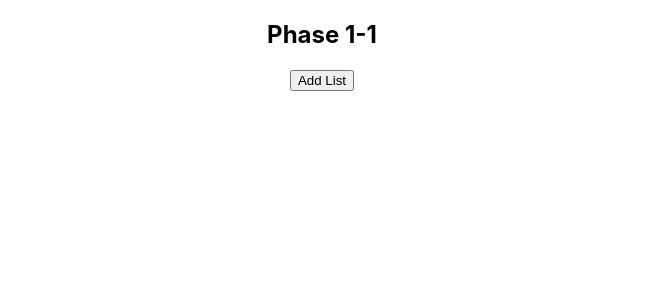
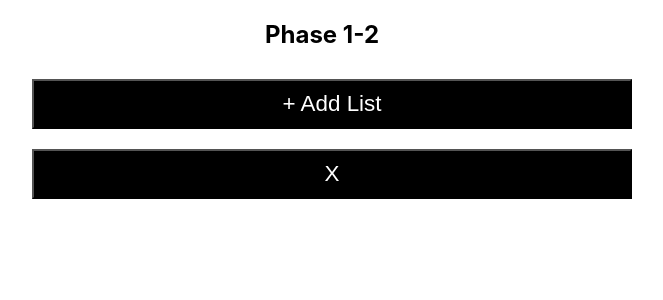
Before and after one commit to xinyu605/trello-like-app, a React (Create React App) app in the folder trello/: page / in a window 1280 px wide. Shown: the top 300 px of the page, without its empty margins (318-981 px from the left). Built offline with nearby package versions, Linux system fonts and the light colour scheme.

Commit message:
complete phase 1-2

```diff
--- a/trello/package.json
+++ b/trello/package.json
@@ -1,4 +1,5 @@
 {
+  "homepage": "http://xinyu605.github.io/trello-like-app/",
   "name": "trello",
   "version": "0.1.0",
   "private": true,
@@ -8,6 +9,7 @@
     "@testing-library/user-event": "^12.2.2",
     "husky": "^4.3.0",
     "lint-staged": "^10.5.1",
+    "nanoid": "^3.1.17",
     "prettier": "^2.1.2",
     "react": "^17.0.1",
     "react-dom": "^17.0.1",
@@ -28,7 +30,9 @@
     "start": "react-scripts start",
     "build": "react-scripts build",
     "test": "react-scripts test",
-    "eject": "react-scripts eject"
+    "eject": "react-scripts eject",
+    "predeploy": "npm run build",
+    "deploy": "gh-pages -d build"
   },
   "eslintConfig": {
     "extends": [
--- a/trello/src/App.css
+++ b/trello/src/App.css
@@ -1,38 +1,76 @@
 .App {
+  width: 600px;
   text-align: center;
+  margin: auto;
 }
 
-.App-logo {
-  height: 40vmin;
-  pointer-events: none;
+.inputText {
+  width: 98%;
+  height: 50px;
+  margin-bottom: 20px;
+  font-size: 1.4em;
 }
 
-@media (prefers-reduced-motion: no-preference) {
-  .App-logo {
-    animation: App-logo-spin infinite 20s linear;
-  }
+ul {
+  width: 100%;
+}
+.todo {
+  list-style-type: none;
+  width: 90%;
+  margin-bottom: 30px;
+  display: flex;
+  flex-wrap: wrap;
+  align-items: center;
 }
 
-.App-header {
-  background-color: #282c34;
-  min-height: 100vh;
-  display: flex;
-  flex-direction: column;
-  align-items: center;
-  justify-content: center;
-  font-size: calc(10px + 2vmin);
+.button {
+  width: 100%;
+  height: 50px;
+  margin: 10px;
+  font-size: 1.4em;
+  background-color: black;
   color: white;
 }
 
-.App-link {
-  color: #61dafb;
+.btnFilter {
+  width: 30%;
+  margin: 5px;
+  background-color: white;
+  color: black;
 }
 
-@keyframes App-logo-spin {
-  from {
-    transform: rotate(0deg);
-  }
-  to {
-    transform: rotate(360deg);
-  }
+.boxWraper {
+  width: 100%;
+  display: flex;
+  justify-content: flex-start;
+  align-items: center;
+  margin-bottom: 10px;
 }
+
+.checkbox {
+  width: 40px;
+  height: 40px;
+  margin-right: 10px;
+}
+
+label {
+  font-size: 1.5em;
+}
+
+.btnGroup {
+  width: 100%;
+}
+
+.btnEdit {
+  width: 48%;
+  margin: 1%;
+  background-color: #fff;
+  color: black;
+}
+
+.btnDelete {
+  width: 48%;
+  margin: 1%;
+  background-color: brown;
+  color: white;
+}
--- a/trello/src/App.js
+++ b/trello/src/App.js
@@ -1,37 +1,58 @@
 import React from "react";
 import "./App.css";
 
-class AddList extends React.Component {
+class InputForm extends React.Component {
   state = {
     isEditing: false,
+    value: "",
   };
-  clickAddList = () => {
+
+  handleChange = (event) => {
+    this.setState({ value: event.target.value });
+  };
+
+  handleSubmit = (event) => {
+    event.preventDefault();
+    this.props.addTask(this.state.value);
+    this.setState({ value: "" });
+  };
+
+  handleOpen = () => {
     this.setState({ isEditing: true });
   };
 
-  clickClose = () => {
-    this.setState({ isEditing: true });
+  handleClose = () => {
+    this.setState({ isEditing: false });
   };
 
   render() {
     if (this.state.isEditing === false) {
       return (
-        <form>
-          <h2>Phase 1-1</h2>
-          <button className="button" id="addBtn" onClick={this.clickAddList}>
-            Add List
+        <form onSubmit={this.handleSubmit}>
+          <h2>Phase 1-2</h2>
+          <button className="button" onClick={this.handleOpen}>
+            + Add List
+          </button>
+          <button className="button" onClick={this.handleClose}>
+            X
           </button>
         </form>
       );
     } else {
       return (
-        <form>
-          <h2>Phase 1-1</h2>
-          <input type="text" id="inputContent"></input>
-          <button className="button" id="addBtn">
-            Add List
+        <form onSubmit={this.handleSubmit}>
+          <h2>Phase 1-2</h2>
+          <input
+            type="text"
+            id="newTodoInput"
+            className="inputText"
+            value={this.state.value}
+            onChange={this.handleChange}
+          />
+          <button type="submit" className="button">
+            + Add List
           </button>
-          <button className="button" id="closeButton" onClick={this.clickClose}>
+          <button className="button" onClick={this.handleClose}>
             X
           </button>
         </form>
@@ -40,18 +61,55 @@ class AddList extends React.Component {
   }
 }
 
+const Todo = (props) => {
+  // console.log(props);
+  return (
+    <li className="todo">
+      <div className="boxWraper">
+        <label>{props.name}</label>
+      </div>
+      <div className="btnGroup"></div>
+    </li>
+  );
+};
+
+// function App() {
 class App extends React.Component {
-  // state = {
-  //   isEditing: false,
-  // };
-  // clickAddList = (event) => {
-  //   this.setState({ pendingValue: event.currentTarget.value });
-  // };
+  state = {
+    data: [],
+  };
+
+  handleAddTask = (content) => {
+    console.log(content);
+    let newData = this.state.data;
+    // console.log(newData);
+    newData.push({
+      id: this.state.data.length,
+      name: content,
+      completed: false,
+    });
+    // console.log(newData);
+    this.setState(newData);
+    // console.log(this.state);
+  };
 
   render() {
+    console.log(this.state);
+    // console.log(this.state.data);
     return (
       <div className="App">
-        <AddList />
+        <InputForm addTask={this.handleAddTask} />
+
+        <ul className="todoList">
+          {this.state.data.map((item) => (
+            <Todo
+              name={item.name}
+              completed={item.completed}
+              id={item.id}
+              key={item.id}
+            />
+          ))}
+        </ul>
       </div>
     );
   }
```
Also changed, not shown: 1 other file (tests, documents, lock files or other folders).
